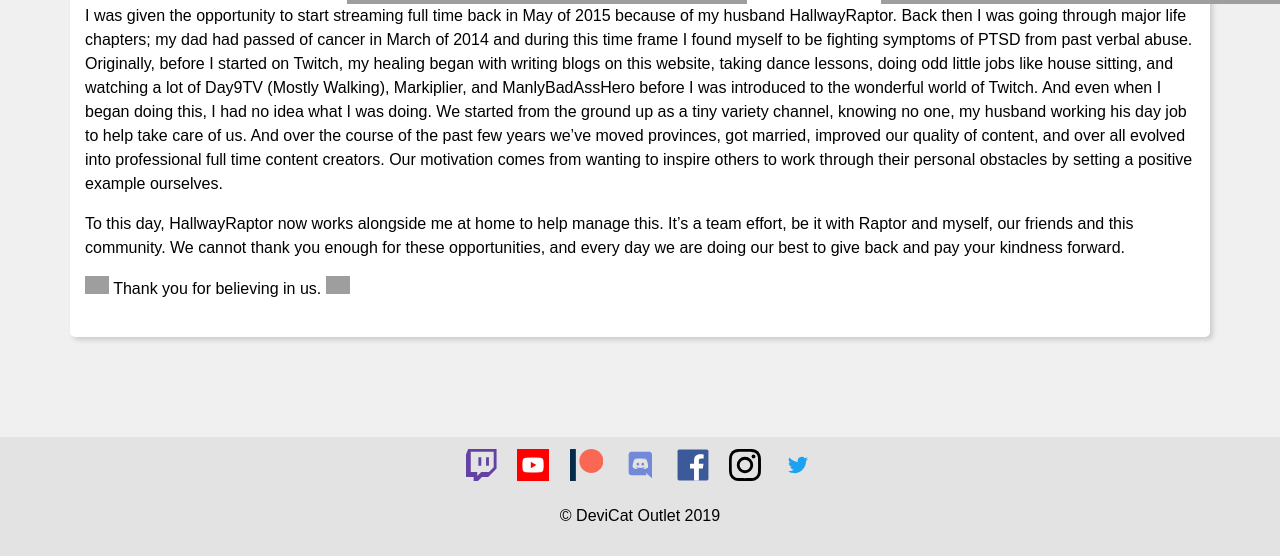
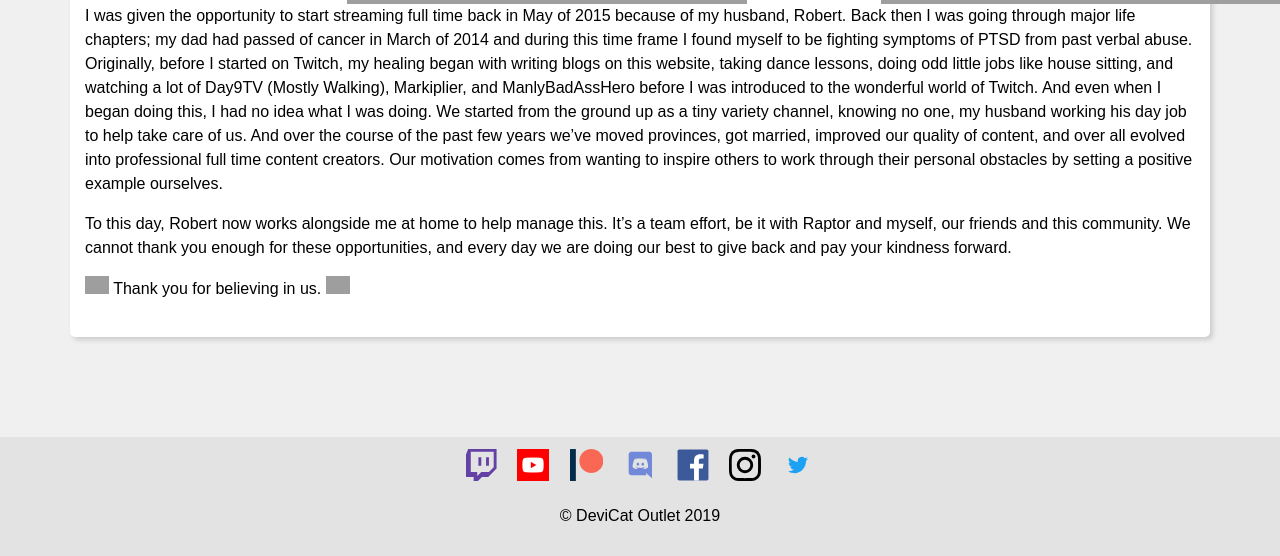
Before and after one commit to DeviCatOutlet/devicatoutlet.github.io, a Jekyll site: the page built from about.md, in a window 1280 px wide and 900 px high, scrolled down 2322 px, cut to the strip 344-900 px from the top of the window. Built offline with Jekyll 4.4.1, drawn with Linux system fonts in a browser that asks for light colours; our own code applies the rules of GitHub Pages for plain Markdown files; grey boxes are pictures that could not be loaded.

Commit message:
Update about page

```diff
--- a/about.md
+++ b/about.md
@@ -52,7 +52,7 @@
 ## A Little Background Of Our Roots
 
 I was given the opportunity to start streaming full time back in May of 2015
-because of my husband HallwayRaptor. Back then I was going through major life
+because of my husband, Robert. Back then I was going through major life
 chapters; my dad had passed of cancer in March of 2014 and during this time
 frame I found myself to be fighting symptoms of PTSD from past verbal abuse.
 Originally, before I started on Twitch, my healing began with writing blogs on
@@ -67,7 +67,7 @@ content, and over all evolved into professional full time content creators. Our
 motivation comes from wanting to inspire others to work through their personal
 obstacles by setting a positive example ourselves.
 
-To this day, HallwayRaptor now works alongside me at home to help manage this.
+To this day, Robert now works alongside me at home to help manage this.
 It’s a team effort, be it with Raptor and myself, our friends and this community.
 We cannot thank you enough for these opportunities, and every day we are doing
 our best to give back and pay your kindness forward.
```
